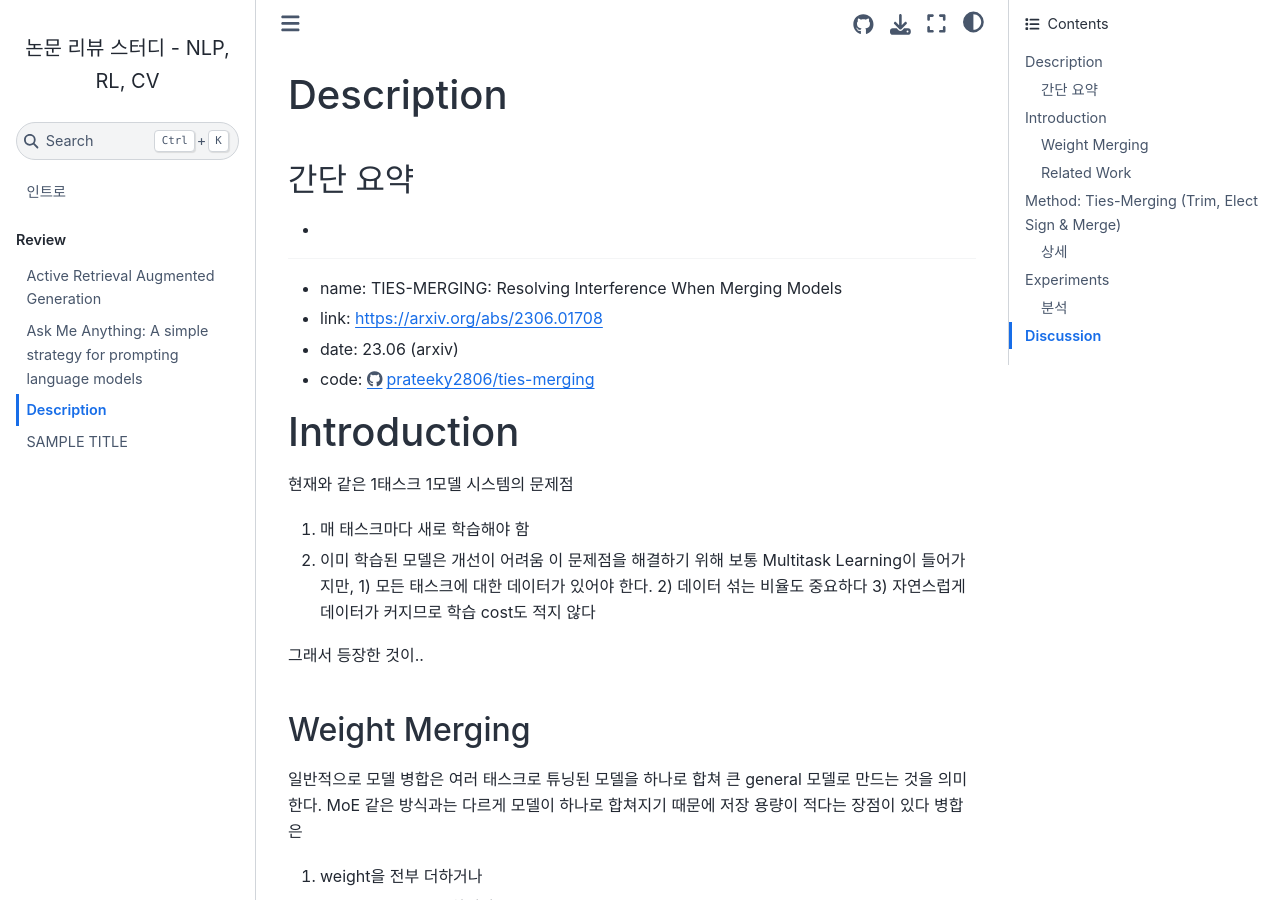
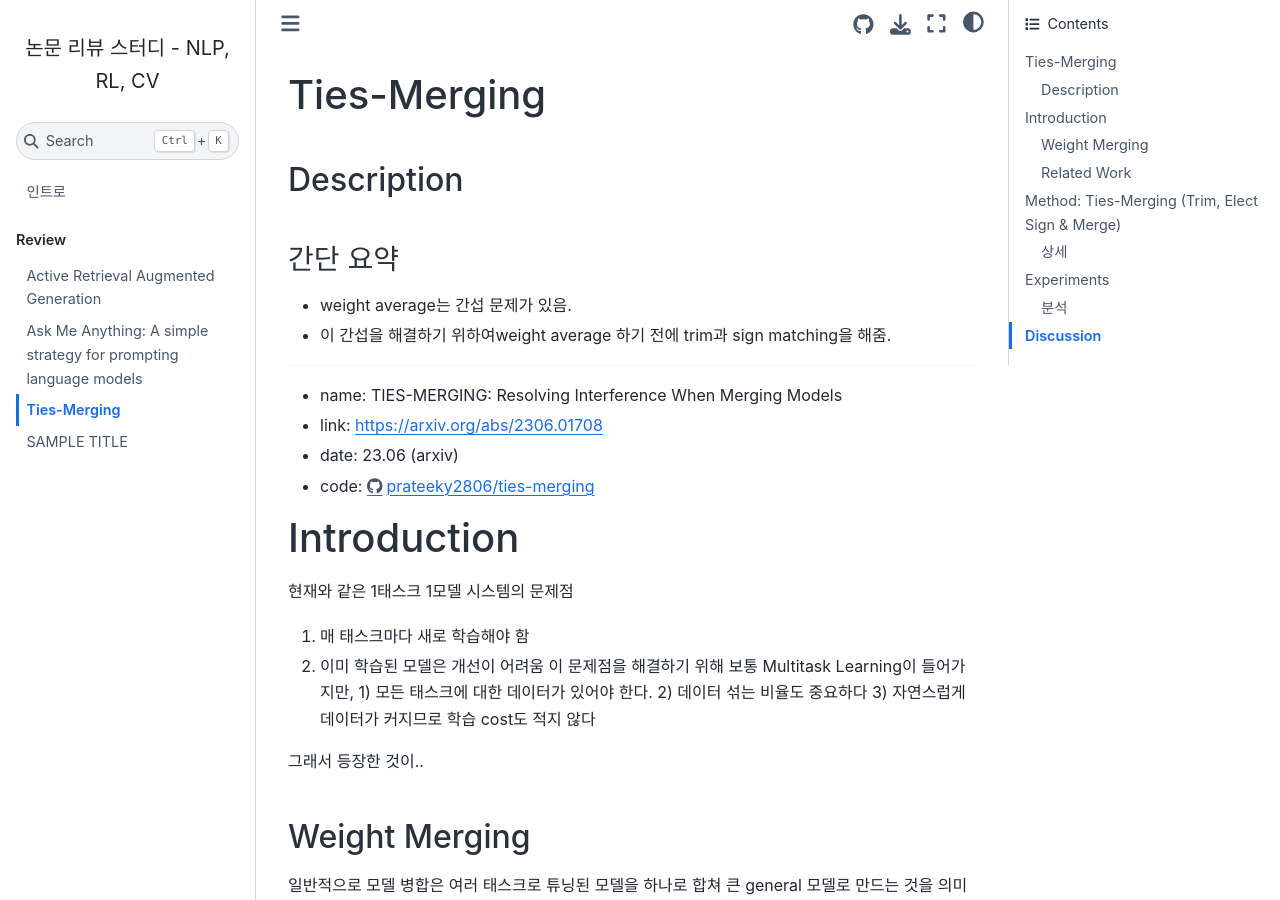
Before and after one commit to lynnminn/Paper-review-study, a Jupyter Book: the page built from _posts/paper-review/Ties-Merging.md, in a window 1280 px wide and 900 px high. Built offline with Jupyter Book 1.0.4 settings and Sphinx 7.4.7 and the Sphinx Book theme 1.1.4, drawn with Linux system fonts in a browser that asks for light colours.

Commit message:
231228_ties-merging

```diff
--- a/_posts/paper-review/Ties-Merging.md
+++ b/_posts/paper-review/Ties-Merging.md
@@ -1,7 +1,9 @@
+# Ties-Merging
 
-# Description
-## 간단 요약
-*
+## Description
+### 간단 요약
+* weight average는 간섭 문제가 있음.
+* 이 간섭을 해결하기 위하여weight average 하기 전에 trim과 sign matching을 해줌.
 ---
 * name: TIES-MERGING: Resolving Interference When Merging Models
 * link: https://arxiv.org/abs/2306.01708
```
